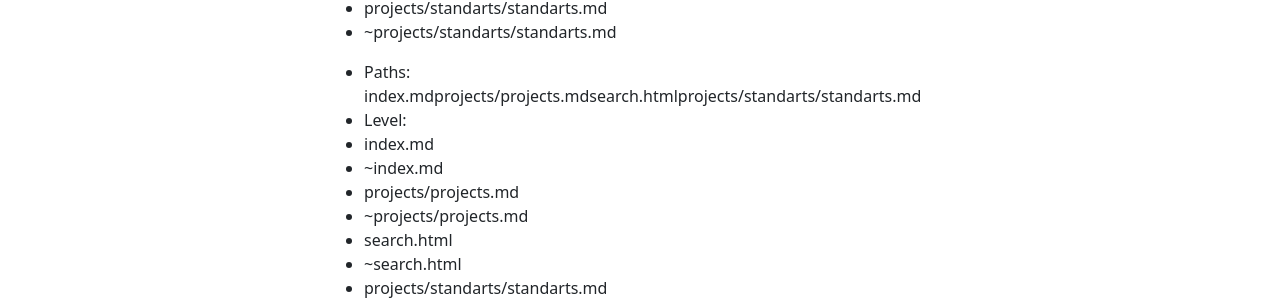
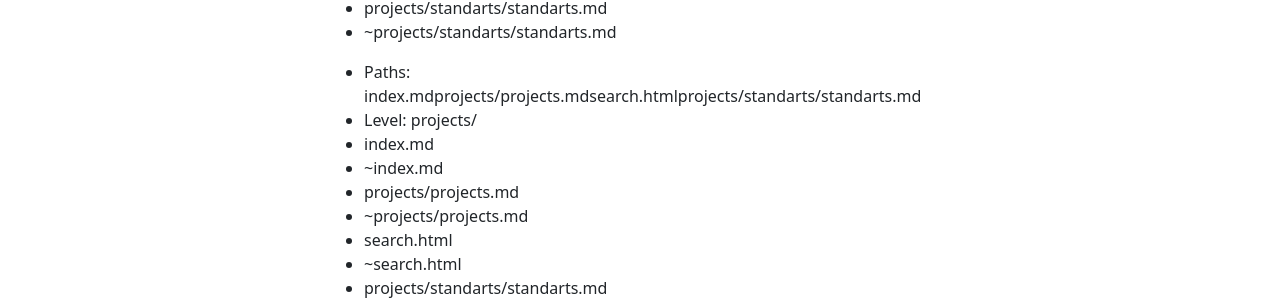
Before and after one commit to Soraxem/website-test, a Jekyll site: the page built from index.md, in a window 1280 px wide. Shown: the part 1044-1348 px from the top of the page. Built offline with Jekyll 4.4.1, drawn with Linux system fonts in a browser that asks for light colours; part of the change alters nothing that is shown.

```diff
--- a/_includes/navigation.html
+++ b/_includes/navigation.html
@@ -1,6 +1,6 @@
 <ul class="navigation">
-	<li>Paths: {{ paths }}</li>
-	<li>Level: {{ level }}</li>
+	<li>Paths: {{ include.paths }}</li>
+	<li>Level: {{ include.level }}</li>
 
 	{%- for path in paths -%}
 		{%- if path contains level -%}
```
